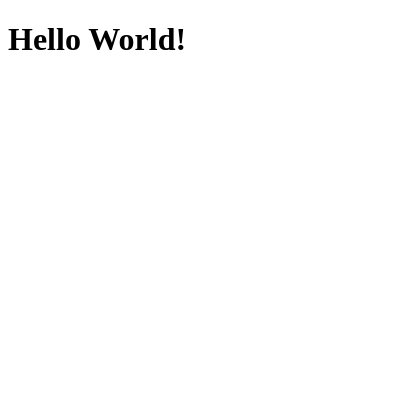
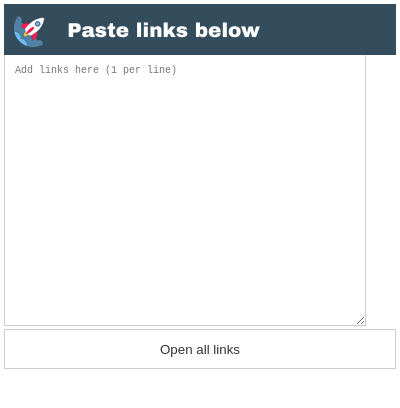
Before and after one commit to codenameyau/chrome-ext, a browser extension: page multi-links/popup.html in a window 400 px wide. Drawn offline with Linux system fonts and the light colour scheme.

Commit message:
Added most styling and html

```diff
--- a/multi-links/popup.css
+++ b/multi-links/popup.css
@@ -0,0 +1,55 @@
+body {
+  margin: 0;
+  padding: 4px;
+  font-family: "Arial Black", Gadget, sans-serif;
+}
+
+/********************************************************************
+* NAVIGATION
+*********************************************************************/
+.nav {
+  background: #334D5C;
+  padding: 5px 10px;
+  color: #fff;
+}
+
+.nav div {
+  display: inline-block;
+  vertical-align: middle;
+}
+
+/********************************************************************
+* TEXT AREA
+*********************************************************************/
+.links-description {
+  font-size: 20px;
+  margin-left: 10px;
+}
+
+.textarea-links {
+  padding: 10px;
+  border: 1px solid #ccc;
+  border-top: none;
+  width: 340px;
+  min-height: 250px;
+  resize: both;
+  outline: none;
+  font-size: 10px;
+}
+
+/********************************************************************
+* BUTTON
+*********************************************************************/
+.btn-full-width {
+  width: 100%;
+  height: 40px;
+  cursor: pointer;
+  background: #fff;
+  border: 1px solid #ccc;
+  color: #333;
+}
+
+.btn-full-width:hover {
+  background: #f1f1f1;
+  border: 1px solid #aaa;
+}
--- a/multi-links/popup.html
+++ b/multi-links/popup.html
@@ -4,11 +4,22 @@
     <title>Multi Links</title>
     <meta charset="UTF-8">
     <meta name="viewport" content="width=device-width,initial-scale=1">
-  <link rel="stylesheet" href="popup.css" type="text/css">
+    <link rel="stylesheet" href="popup.css" type="text/css">
+    <script defer src="script.js"></script>
   </head>
 
   <body>
-    <h1>Hello World!</h1>
+    <div class="nav">
+      <div class="nav-img">
+        <img src="assets/icon-38.png">
+      </div>
+      <div class="links-description">
+        Paste links below
+      </div>
+    </div>
+    <textarea id="textarea-links" class="textarea-links" placeholder="Add links here (1 per line)"></textarea>
+    <div>
+      <button id="open-links-btn" class="btn-full-width">Open all links</button>
+    </div>
   </body>
-
 </html>
--- a/multi-links/script.js
+++ b/multi-links/script.js
@@ -1,3 +1,26 @@
 'use strict';
 
-console.log(1);
+var linksTextarea = document.getElementById('textarea-links');
+var openLinksBtn = document.getElementById('open-links-btn');
+
+function saveUrls(e) {
+  // User hit ctrl + v
+  if (e.ctrlKey && e.keyCode === 86) {
+    var links = linksTextarea.value.trim().split('\n');
+    chrome.storage.sync.set({ 'links': links });
+    linksTextarea.value = links.join('\n') + '\n';
+  }
+}
+
+function openUrls(e) {
+  debugger;
+}
+
+linksTextarea.addEventListener('keyup', saveUrls);
+openLinksBtn.addEventListener('click', openUrls);
+
+chrome.storage.onChanged.addListener(function(changes, namespace) {
+  for (key in changes) {
+    var storageChanges = changes[key];
+  }
+})
```
Also changed, not shown: multi-links/manifest.json.
